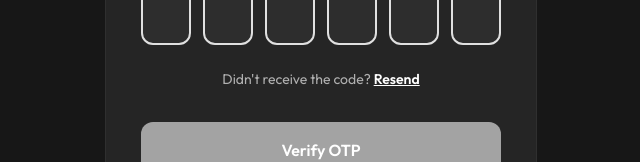
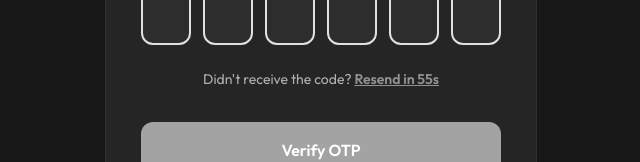
Before and after one commit to softwareInkhub/Inkhub-ecomm, a Next.js app: page /otp in a window 1280 px wide. Shown: the part 508-670 px from the top of the page, without its empty margins (319-959 px from the left). Built offline with nearby package versions, Linux system fonts and the light colour scheme; no server answers; a web font is replaced by a local one.

Commit message:
added otp resend timer and limit

```diff
--- a/app/otp/page.tsx
+++ b/app/otp/page.tsx
@@ -13,6 +13,13 @@ export default function OTPPage() {
   const [isVerifying, setIsVerifying] = useState(false)
   const [errorMessage, setErrorMessage] = useState('')
   const [isResending, setIsResending] = useState(false)
+  const [resendCountdown, setResendCountdown] = useState(60)
+  const [resendDisabled, setResendDisabled] = useState(true)
+  const [resendCount, setResendCount] = useState(0)
+
+  // Keys for localStorage
+  const RESEND_COUNT_KEY = 'bagichaOtpResendCount'
+  const RESEND_DATE_KEY = 'bagichaOtpResendDate'
   const inputRefs = [
     useRef<HTMLInputElement>(null),
     useRef<HTMLInputElement>(null),
@@ -25,7 +32,41 @@ export default function OTPPage() {
   useEffect(() => {
     const phone = localStorage.getItem('bagichaPhoneNumber')
     setPhoneNumber(phone || '9876543210')
+
+    // Initialize resend count with per-day reset
+    const today = new Date().toISOString().slice(0, 10)
+    const storedDate = localStorage.getItem(RESEND_DATE_KEY)
+    const storedCount = localStorage.getItem(RESEND_COUNT_KEY)
+
+    if (storedDate === today && storedCount) {
+      setResendCount(parseInt(storedCount, 10) || 0)
+    } else {
+      localStorage.setItem(RESEND_DATE_KEY, today)
+      localStorage.setItem(RESEND_COUNT_KEY, '0')
+      setResendCount(0)
+    }
   }, [])
+
+  // Countdown effect for resend
+  useEffect(() => {
+    if (!resendDisabled) return
+    if (resendCountdown <= 0) {
+      setResendDisabled(false)
+      return
+    }
+
+    const timer = setInterval(() => {
+      setResendCountdown(prev => {
+        if (prev <= 1) {
+          clearInterval(timer)
+          return 0
+        }
+        return prev - 1
+      })
+    }, 1000)
+
+    return () => clearInterval(timer)
+  }, [resendDisabled, resendCountdown])
 
   const handleChange = (index: number, value: string) => {
     if (value && !/^\d$/.test(value)) return
@@ -274,14 +315,33 @@ export default function OTPPage() {
             </p>
           )}
           <p className="resend-text">
-            Didn't receive the code? <a href="#" className="resend-link" onClick={async (e) => {
+            Didn't receive the code?{' '}
+            <a
+              href="#"
+              className="resend-link"
+              onClick={async (e) => {
                 e.preventDefault()
-              if (isResending) return
+                if (isResending || resendDisabled) return
+
+                // Enforce max 5 resends per day per user
+                if (resendCount >= 5) {
+                  setErrorMessage('You have reached the maximum OTP resend limit for today. Please try again tomorrow.')
+                  return
+                }
+
                 setIsResending(true)
                 setErrorMessage('')
                 try {
                   const result = await resendOTP(phoneNumber)
                   if (result.success) {
+                    // Update resend count and persist
+                    const newCount = resendCount + 1
+                    setResendCount(newCount)
+                    localStorage.setItem(RESEND_COUNT_KEY, String(newCount))
+
+                    // Restart 60s countdown
+                    setResendCountdown(60)
+                    setResendDisabled(true)
                     alert('OTP resent successfully')
                   } else {
                     setErrorMessage(result.error || 'Failed to resend OTP. Please try again.')
@@ -292,8 +352,14 @@ export default function OTPPage() {
                 } finally {
                   setIsResending(false)
                 }
-            }}>
-              {isResending ? 'Resending...' : 'Resend'}
+              }}
+              style={{ pointerEvents: isResending || resendDisabled ? 'none' : 'auto', opacity: isResending || resendDisabled ? 0.5 : 1 }}
+            >
+              {isResending
+                ? 'Resending...'
+                : resendDisabled
+                ? `Resend in ${resendCountdown}s`
+                : 'Resend'}
             </a>
           </p>
 
```
Also changed, not shown: app/globals.css. Lines whose indentation alone changed are shown as unchanged.
